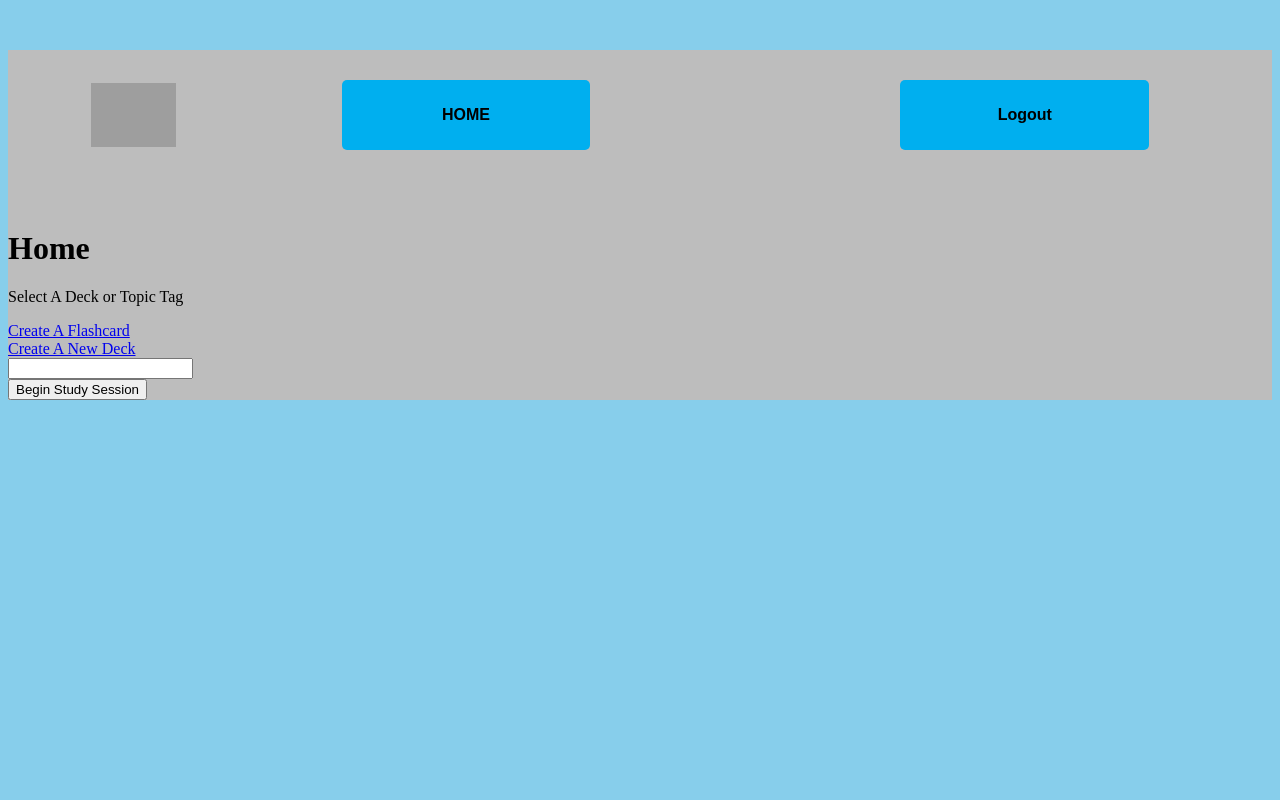
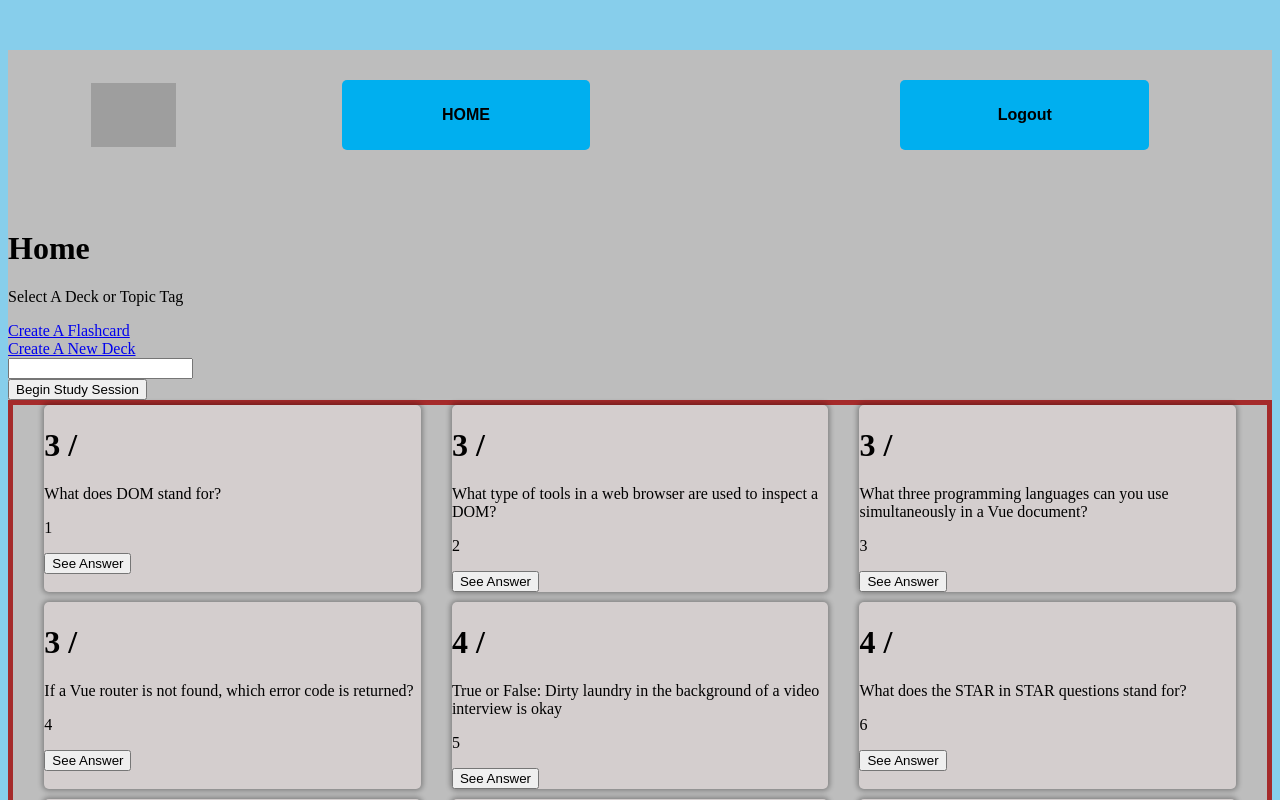
Before and after one commit to JayH98/That-Flippin-App-Flaschards-Full-Stack-techelevator-cle-jan-2022-java-student-pairs-final-capstone, a Vue app in the folder capstone/vue/: page / in a window 1280 px wide. Shown: the top 800 px of the page. Built offline with nearby package versions, Linux system fonts and the light colour scheme; sample sign-in values are in the browser's storage; grey boxes are pictures that could not be loaded.

Commit message:
Added ability for clicking on card to display answer to question, and clicking on card again to re-display question

```diff
--- a/capstone/vue/src/components/FlashCard.vue
+++ b/capstone/vue/src/components/FlashCard.vue
@@ -1,38 +1,57 @@
 <template>
-  <div class = "flashcard" @click="flipCard=!flipCard">
-      <h1>{{flashcard.module}} / {{flashcard.tag}}</h1>
+  <div class="flashcard">
+    <div class="flashcard-front" v-bind:class="{'flipped': flipCard}" v-show="!flipCard" @click="flipCard = !flipCard">
+      <h1>{{ flashcard.Module }} / {{ flashcard.tag }}</h1>
 
-      <section>{{flashcard.question}}</section>
+      <section>{{ flashcard.Question }}</section>
 
-      <p>{{flashcard.id}}</p>
-        <!-- TE_Logo_right image above here or as object to go forward instead of "See Answer" -->
+      <p>{{ flashcard.id }}</p>
+      <!-- TE_Logo_right image above here or as object to go forward instead of "See Answer" -->
 
       <button type="button">See Answer</button>
+    </div>
+
+    <div class="flashcard-back" v-bind:class="{'flipped': !flipCard}" v-show="flipCard" @click="flipCard = !flipCard">
+      <h1>{{ flashcard.Module }} / {{ flashcard.tag }}</h1>
+
+      <p>{{flashcard.Answer}}</p>
+
+      <p>{{flashcard.Creator}}</p>
+
+      <button type="button" @click="flipCard = !flipCard">See Question</button>
+    </div>
 
   </div>
 </template>
 
 <script>
-
-
 export default {
-    name: 'flashcard',
-    props: ['flashcard'],
-    components: {
-
-    },
-    data() {
-        return {
-            flipCard: false,
-        }
-    }
-}
+  name: "flashcard",
+  props: ["flashcard"],
+  components: {},
+  data() {
+    return {
+      flipCard: false,
+    };
+  },
+};
 </script>
 
 <style>
-.flashcard-container {
-    display:flex;
-    justify-content: space-evenly;
-    flex-wrap: wrap;
+.flashcard {
+  /* border: 5px solid gold; */
+  width: 30%;
+  height: auto;
+  margin-bottom: 10px;
+  background-color: rgb(212, 206, 206);
+  border-radius: 5px;
+  box-shadow: 0 0 5px 2px rgba(0, 0, 0, .3);
+  transform: rotateY(var(--rotate-y, 0));
+
 }
+
+.flipped {
+    --rotate-y: 180deg;
+}
+
 </style>
--- a/capstone/vue/src/components/FlashCardList.vue
+++ b/capstone/vue/src/components/FlashCardList.vue
@@ -5,7 +5,7 @@
 </template>
 
 <script>
-import FlashCard from '@component/FlashCard.vue'
+import FlashCard from '@/components/FlashCard.vue'
 
 export default {
     name: 'flashcard-list',
@@ -21,5 +21,6 @@ export default {
     display:flex;
     justify-content: space-evenly;
     flex-wrap: wrap;
+    border: 5px solid brown;
 }
 </style>
--- a/capstone/vue/src/views/Home.vue
+++ b/capstone/vue/src/views/Home.vue
@@ -147,15 +147,20 @@
  crossover with Study Session would be perfect on this occasion -->
       </form>
     </section>
+
+    <flashcard-list/>
+
   </div>
 </template>
 
 <script>
 import AddFlashCard from '../components/AddFlashCard.vue';
 import AddNewDeck from '../components/AddNewDeck.vue';
+import FlashcardList from '../components/FlashcardList.vue';
+
 
 export default {
-  components: { AddFlashCard, AddNewDeck},
+  components: { AddFlashCard, AddNewDeck, FlashcardList},
   name: "home",
 
   // Created methods section in case needed later
```
